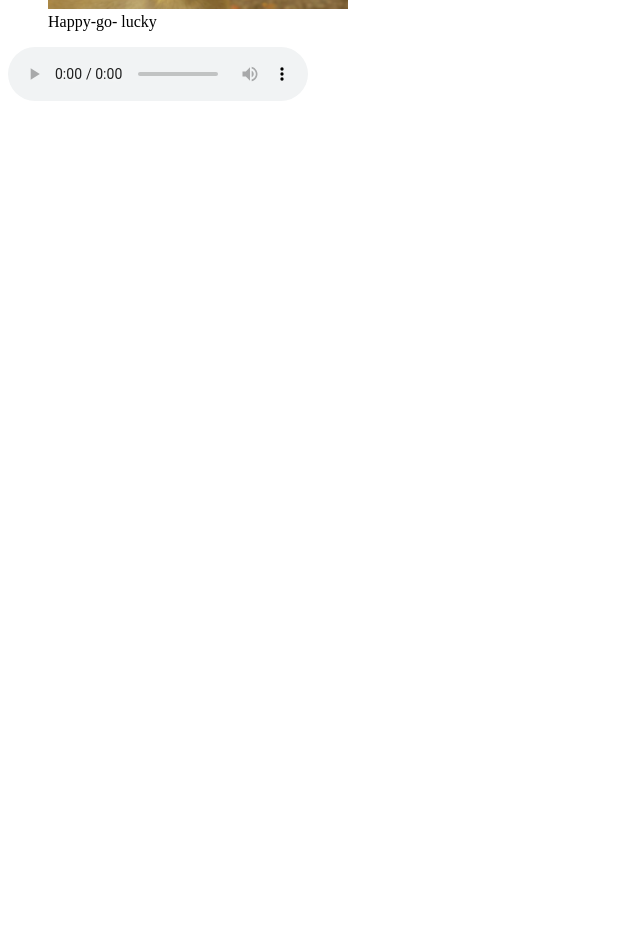
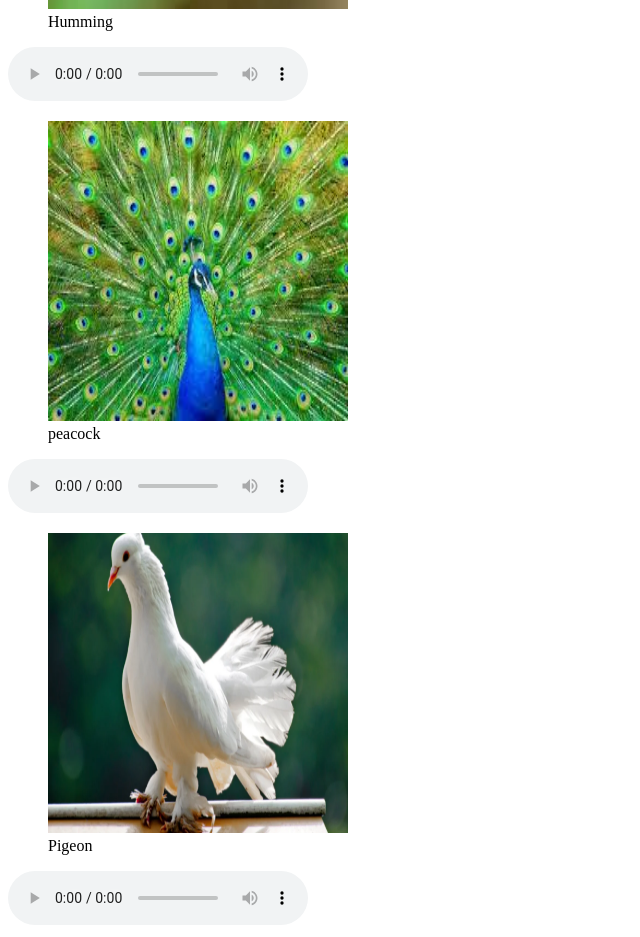
Before and after one commit to dhullsonam/javascriptAssignment, a plain HTML site: page HTML/Task/thirdTask.html in a window 1280 px wide. Shown: the part 307-1244 px from the top of the page, without its empty margins (0-640 px from the left). Before the commit the page ends 800 px from the top, so only its background shows below. Drawn offline with Linux system fonts and the light colour scheme.

Commit message:
new changes

```diff
--- a/HTML/Task/thirdTask.html
+++ b/HTML/Task/thirdTask.html
@@ -1,22 +1,47 @@
 <!DOCTYPE html>
 <html lang="en">
+
 <head>
     <meta charset="UTF-8">
     <meta http-equiv="X-UA-Compatible" content="IE=edge">
     <meta name="viewport" content="width=device-width, initial-scale=1.0">
     <title>Document</title>
 </head>
+
 <body>
     <picture>
         <figure>
-            <img src="../link/img/happy.jpeg" alt="happy-go- lucky" width="300px" height="300px">
+            <img src="../link/img/humming.jpeg" alt="humming-bird" width="300px" height="300px">
             <figcaption>
-                Happy-go- lucky
+                Humming
             </figcaption>
         </figure>
     </picture>
-    <audio controls src="../audio/audioSound/15_Second-2020-08-13_-_Happy-Go-Lucky_-_www.FesliyanStudios.com_Steve_Oxen.mp3".\>
+    <audio controls src="../audio/audioSound/humming.mp3">
+    </audio>
+
+    <picture>
+        <figure>
+            <img src="../link/img/peacock.jpeg" alt="peacock-bird" width="300px" height="300px">
+            <figcaption>
+                peacock
+            </figcaption>
+        </figure>
+    </picture>
+    <audio controls src="../audio/audioSound/Peacock.mp3">
+    </audio>
+
+    <picture>
+        <figure>
+            <img src="../link/img/pigeon.webp" alt="bird" width="300px" height="300px">
+            <figcaption>
+                Pigeon
+            </figcaption>
+        </figure>
+    </picture>
+    <audio controls src="../audio/audioSound/Pigeon.mp3">
     </audio>
 
 </body>
+
 </html>
```
Also changed, not shown: HTML/link/img/humming.jpeg (added), HTML/link/img/peacock.jpeg (added), HTML/link/img/pigeon.webp (added), 3 other files.
